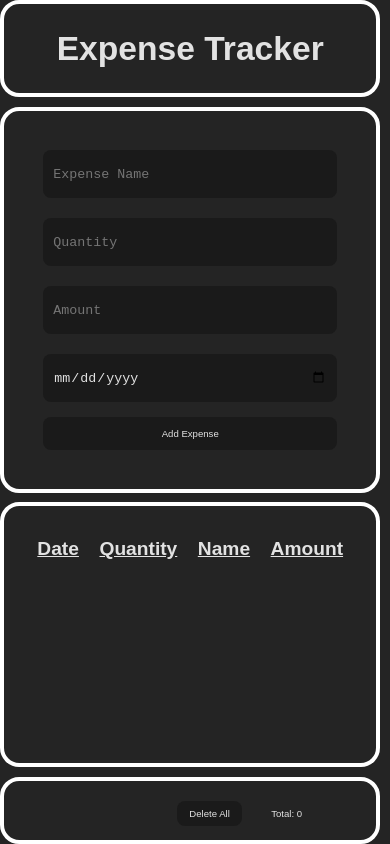
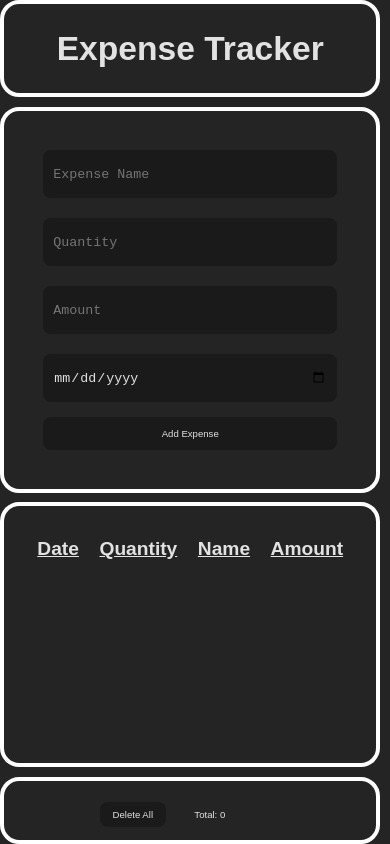
Before and after one commit to NouranAlSharawneh/Expense-Tracker, a React (Vite) app: page / in a window 390 px wide. Built offline with nearby package versions, Linux system fonts and the light colour scheme; a web font is replaced by a local one.

Commit message:
design changes

```diff
--- a/src/App.css
+++ b/src/App.css
@@ -117,7 +117,7 @@ button:focus-visible {
   width: 15rem;
 }
 
-@media (max-width: 600px) {
+@media (max-width: 800px) {
   form {
     display: flex;
     justify-content: space-between;
@@ -163,3 +163,10 @@ button:focus-visible {
     font-size: 1rem;
   }
 }
+
+@media (max-width: 1000px) {
+  .footer .summary {
+    padding-bottom: 1.4rem;
+    padding-left: 7rem;
+  }
+}
```
